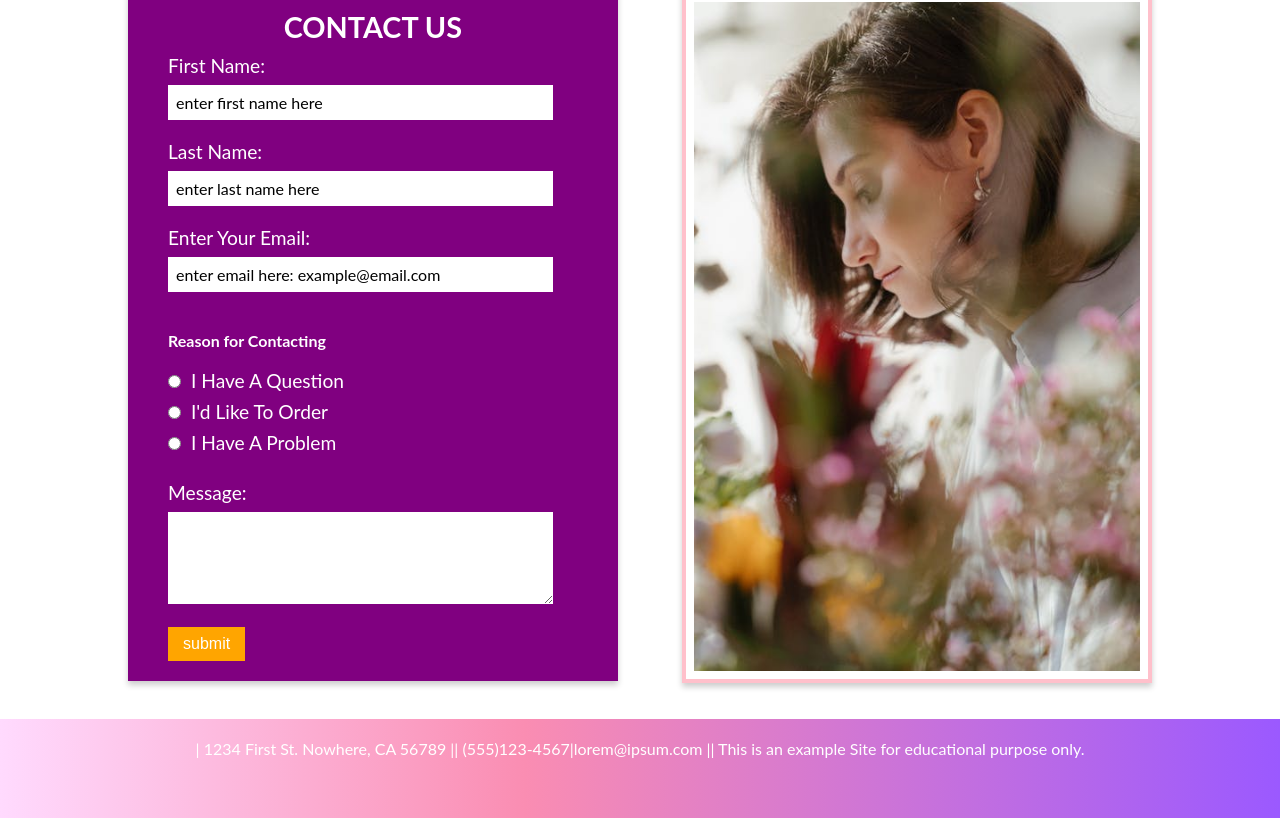
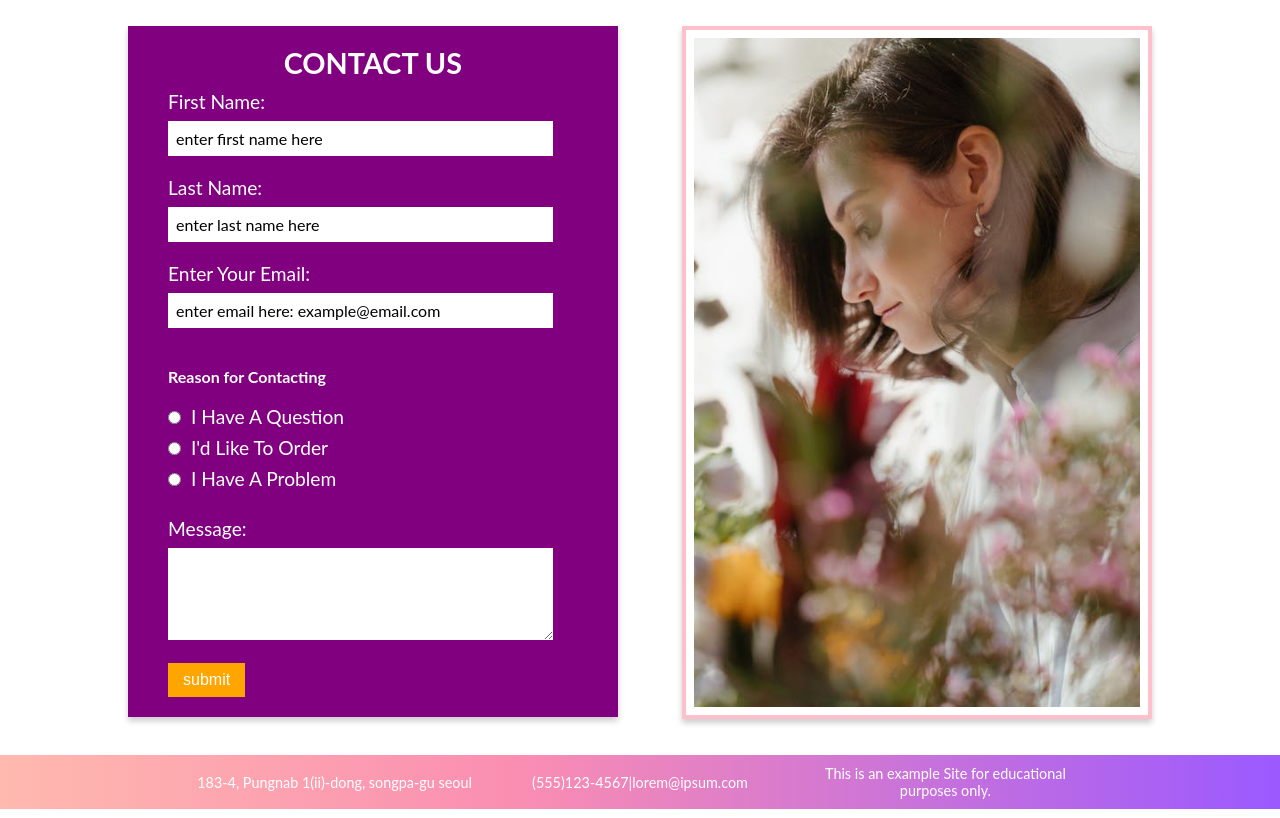
Before and after one commit to edwardlittlehands/M13_Valencia_Edwardo, a plain HTML site: page index.html in a window 1280 px wide. Shown: the part 983-1801 px from the top of the page. Drawn offline with Linux system fonts and the light colour scheme.

Commit message:
last touches footer

```diff
--- a/index.html
+++ b/index.html
@@ -34,7 +34,7 @@
   <section>
 	<article>
 		<h2> Flowers for all occasions</h2>
-		<p>Phasellus ut fringilla ex, ac sodales dolor. Nunc malesuada dictum augue, ac placerat est maximus a. Sed fermentum consectetur justo. Nullam viverra consequat urna tristique euismod. Donec ac blandit nulla. Duis sit amet dui quam. Nam at faucibus tellus. Aliquam elementum congue tellus eu volutpat. Vestibulum pharetra turpis ac risus vehicula, quis </p>
+		<p>Phasellus ut fringilla ex, Ut eu justo ex. Mauris vel nisi enim. Sed varius ut libero at tempus. Pellentesque sagittis consequat arcu, nec posuere sapien ultricies at. Nunc lacus dui, volutpat et dolor eu, vestibulum semper nisl. Fusce convallis massa lacinia ipsum blandit pulvinar. Cras rhoncus libero mi, non volutpat erat dapibus at. Integer eu mattis urna, et condimentum ac sodales dolor. Nunc malesuada dictum augue, ac placerat est maximus a. Sed fermentum consectetur justo. Nullam viverra consequat urna tristique euismod. Donec ac blandit nulla. Duis sit amet dui quam. Nam at faucibus tellus. Aliquam elementum congue tellus eu volutpat. Vestibulum pharetra turpis ac risus vehicula, quis </p>
 	</article>
   </section>
 
@@ -94,7 +94,12 @@
 
     </main>
    <footer>
-	<p>| 1234 First St. Nowhere, CA 56789 || (555)123-4567|lorem@ipsum.com || This is an example Site for educational purpose only. </p>
+   <div class="footercontainer">
+   <span class="footeritem">183-4, Pungnab 1(ii)-dong, songpa-gu seoul</span>
+   <span class="footeritem">(555)123-4567|lorem@ipsum.com</span>
+   <span class="footeritem">This is an example Site for educational purposes only.</span>
+	</div>
+
 
   </footer>
 
--- a/style.css
+++ b/style.css
@@ -13,8 +13,8 @@ header {
 	padding:1rem;
 }
 nav {
- background: rgb(255,218,254);
-background: linear-gradient(90deg, rgba(255,218,254,1) 0%, rgba(250,141,178,1) 41%, rgba(155,89,255,1) 100%);
+ background: rgb(255,185,174);
+background: linear-gradient(90deg, rgba(255,185,174,1) 0%, rgba(250,141,178,1) 41%, rgba(155,89,255,1) 100%);
 	margin-bottom:0;
 	padding: 0.5rem 0;
 
@@ -117,6 +117,7 @@ h2 {
 	}
 
 p {
+	font-size:1rem;
 	margin-bottom:40px;
 }
 
@@ -224,14 +225,33 @@ figcaption {
 }
 
 footer {
- background: rgb(255,218,254);
-background: linear-gradient(90deg, rgba(255,218,254,1) 0%, rgba(250,141,178,1) 41%, rgba(155,89,255,1) 100%);
+	display:flex;
+	justify-content:space-between;
+ background: rgb(255,185,174);
+background: linear-gradient(90deg, rgba(255,185,174,1) 0%, rgba(250,141,178,1) 41%, rgba(155,89,255,1) 100%);
 	color:white;
-	text-align:center;
-	padding:20px;
+	align-items:center;
+	padding: 10px 20px;
 	font-family: 'Lato', sans-serif;
+	font-size: 0.9rem;
+
 }
 
+.footercontainer {
+	display:flex;
+	justify-content:space-between;
+	align-items:center;
+	max-width:1200px;
+	margin: 0 auto;
+
+}
+
+.footeritem {
+	flex:1;
+	text-align:center;
+	padding: 0 10px;
+	white-space: wrap;
+}
 
 
 
@@ -316,6 +336,21 @@ p {
 
 }
 
+.footercontainer {
+flex-direction: row;
+gap:10px
+
+}
+
+.footeritem {
+
+	text-align:center;
+
+}
+
+
+
+
 
 
 
@@ -334,7 +369,9 @@ nav ul li a {
 padding: 0,3rem 0.5rem;
 }
 
-
+p{
+font-size:1.2rem;
+}
 
 #imgflorist img {
 	max-width:100%;
```
